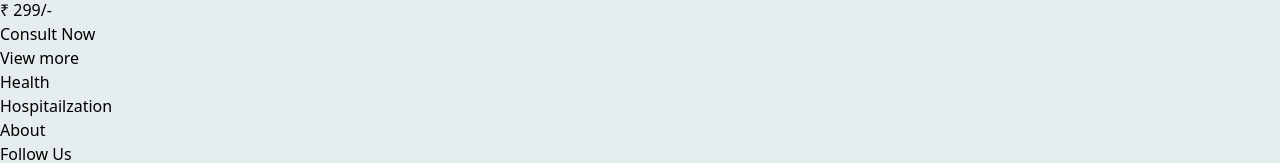
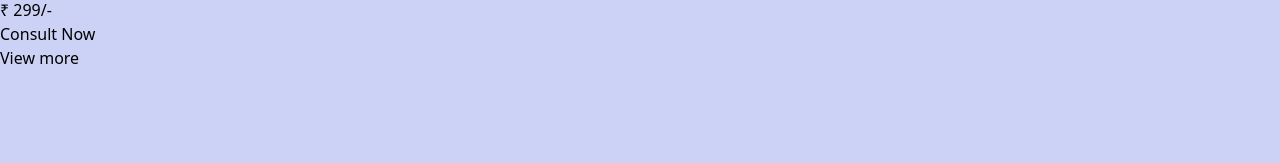
Before and after one commit to Dollymm/Doctor-appointment, a React (Vite) app: page / in a window 1280 px wide. Shown: the part 4058-4221 px from the top of the page. After the commit the page ends 4128 px from the top, so only its background shows below. Built offline with nearby package versions, Linux system fonts and the light colour scheme.

Commit message:
new commit

```diff
--- a/src/component/health/Consult.jsx
+++ b/src/component/health/Consult.jsx
@@ -3,7 +3,7 @@ import {data} from '../../../data';
 
 const Consult = () => {
   return (
-    <div className="bg-gray-200 py-10">
+    <div className=" py-10">
       <div className="container mx-auto">
         <div className="text-center mb-8">
           <p className="text-3xl font-bold text-gray-800 mb-3">
--- a/src/index.css
+++ b/src/index.css
@@ -4,6 +4,6 @@
 
 
 body{
-    background: #e5edee;
+    background: #ccd2f5;
 
  }
--- a/src/pages/Home.jsx
+++ b/src/pages/Home.jsx
@@ -3,7 +3,7 @@ import NavBar from '../component/mainPage/NavBar'
 import ChildNav from '../component/mainPage/ChildNav'
 import Center from '../component/mainPage/Center'
 import Consult from '../component/health/Consult'
-import Footer from './Footer'
+// import Footer from './Footer'
 import Doctors from '../component/health/Doctors'
 const Home = () => {
   return (
@@ -12,7 +12,7 @@ const Home = () => {
     <Center/>
     <Consult/>
     <Doctors/>
-    <Footer/>
+    {/* <Footer/> */}
     </>
   )
 }
```
